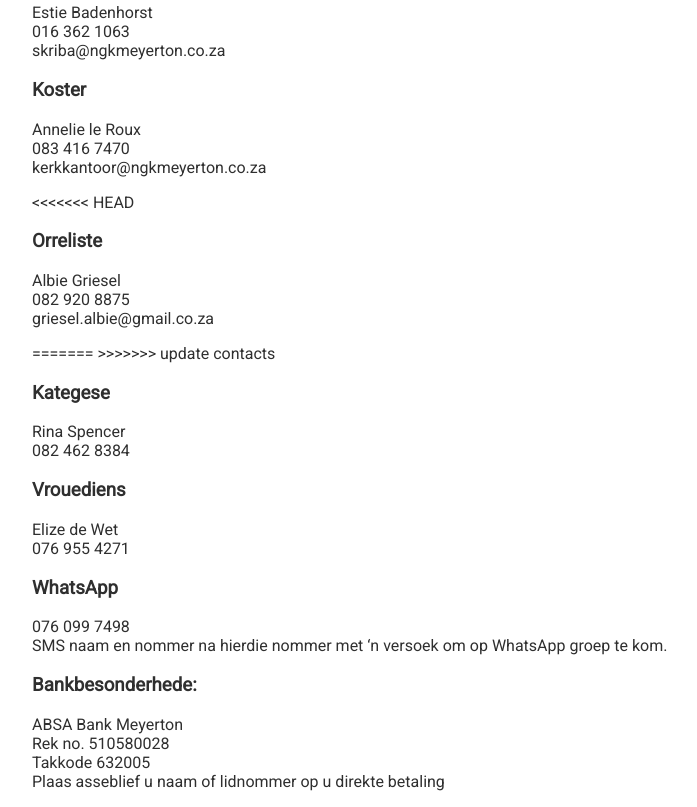
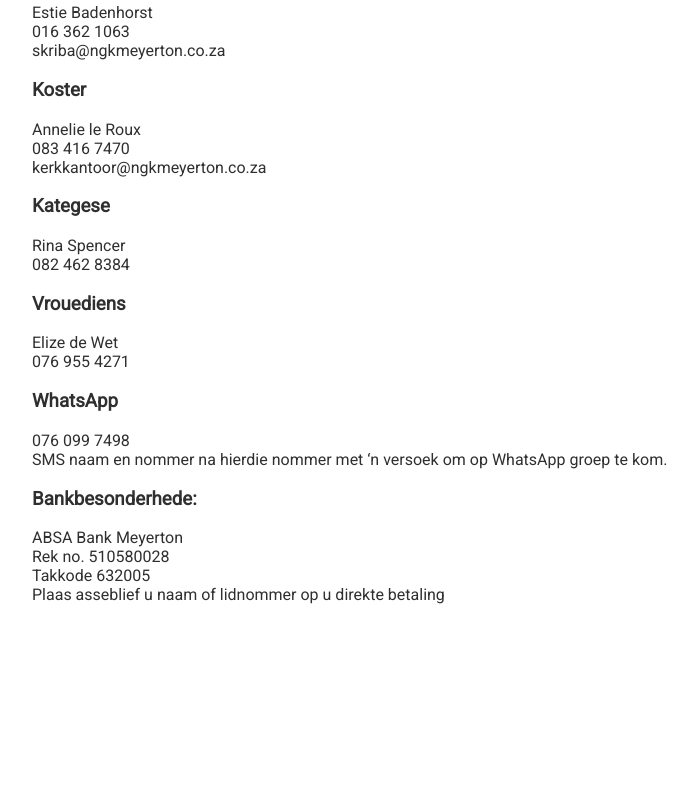
Before and after one commit to stephangriesel/ngk-site, a plain HTML site: page kontak/kontak.html in a window 1280 px wide. Shown: the part 875-1682 px from the top of the page, without its empty margins (138-835 px from the left). After the commit the page ends 1495 px from the top, so only its background shows below. Drawn offline with Linux system fonts and the light colour scheme.

Commit message:
update contacts

```diff
--- a/kontak/kontak.html
+++ b/kontak/kontak.html
@@ -71,18 +71,6 @@
             083 416 7470<br>
             <a href="mailto:kerkkantoor@ngkmeyerton.co.za">kerkkantoor@ngkmeyerton.co.za</a>
             </p>
-<<<<<<< HEAD
-
-            <h3>
-                Orreliste
-            </h3>
-            <p>
-            Albie Griesel<br>
-            082 920 8875<br>
-            <a href="mailto:griesel.albie@gmail.co.za">griesel.albie@gmail.co.za</a>
-            </p>
-=======
->>>>>>> update contacts
 
             <h3>
                 Kategese
```
